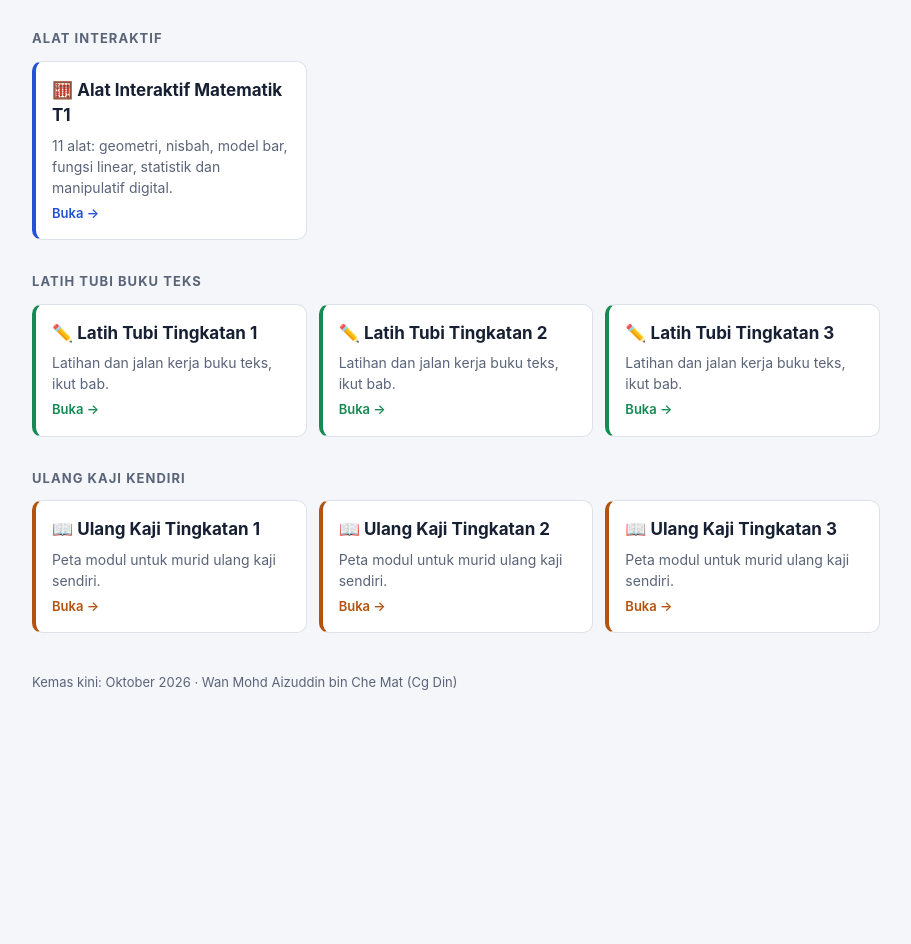
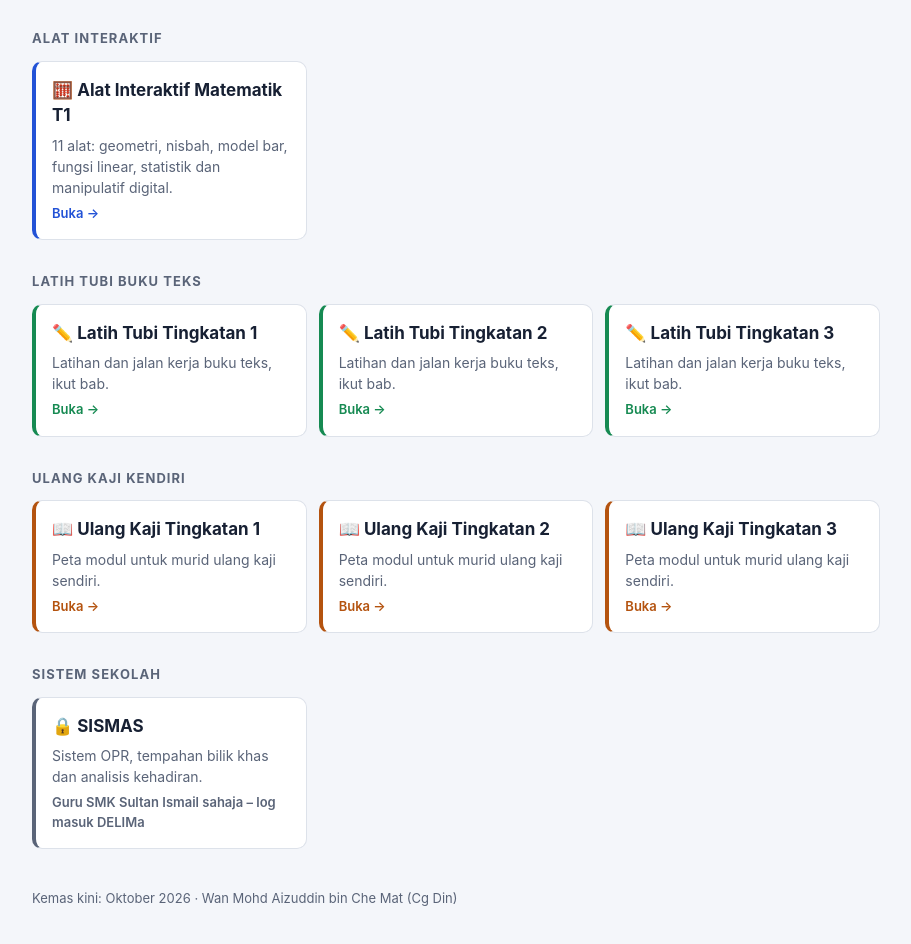
Before and after one commit to juruletih/juruletih.github.io, a plain HTML site: page index.html in a window 1280 px wide. Shown: the part 126-1070 px from the top of the page, without its empty margins (184-1095 px from the left). Before the commit the page ends 867 px from the top, so only its background shows below. Drawn offline with Linux system fonts and the light colour scheme.

Commit message:
Add files via upload

```diff
--- a/index.html
+++ b/index.html
@@ -30,7 +30,7 @@
   .card b{font-size:17px}
   .card span{font-size:14px;color:var(--muted)}
   .card em{font-style:normal;font-size:13px;font-weight:600;color:var(--tone);margin-top:auto}
-  .t1{--tone:var(--c1)} .t2{--tone:var(--c2)} .t3{--tone:var(--c3)}
+  .t1{--tone:var(--c1)} .t2{--tone:var(--c2)} .t3{--tone:var(--c3)} .t4{--tone:var(--muted)}
   footer{margin-top:40px;font-size:13px;color:var(--muted)}
 </style>
 </head>
@@ -88,6 +88,15 @@
     </a>
   </div>
 
+  <h2>Sistem sekolah</h2>
+  <div class="grid">
+    <a class="card t4" href="https://juruletih.github.io/sismas/">
+      <b>🔒 SISMAS</b>
+      <span>Sistem OPR, tempahan bilik khas dan analisis kehadiran.</span>
+      <em>Guru SMK Sultan Ismail sahaja – log masuk DELIMa</em>
+    </a>
+  </div>
+
   <footer>Kemas kini: Oktober 2026 · Wan Mohd Aizuddin bin Che Mat (Cg Din)</footer>
 </div>
 </body>
```
